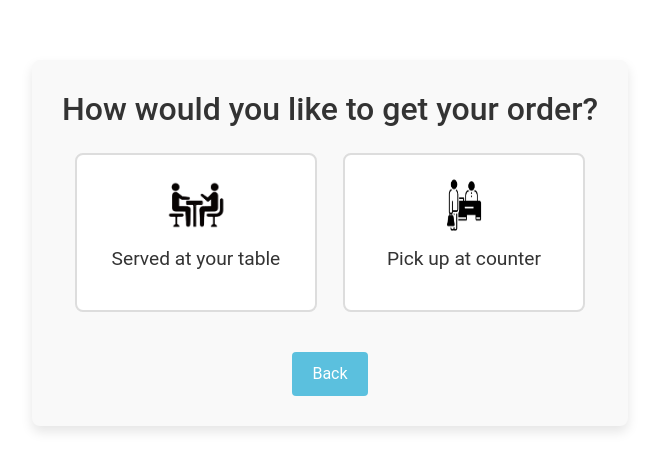
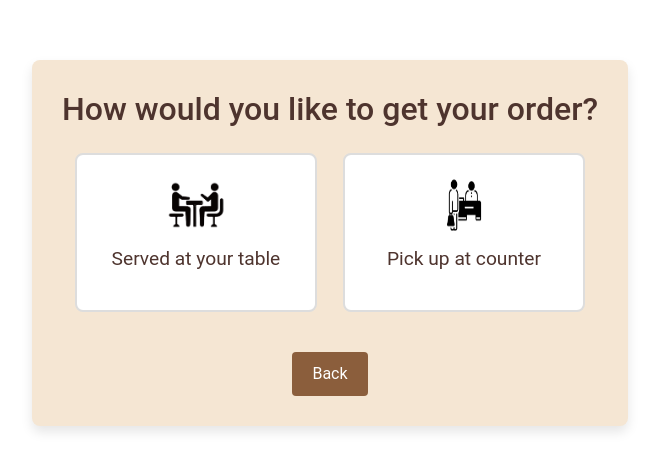
Before and after one commit to danicapine/kiosk-ordering-system, a Vue app: page /order-mode-options in a window 1280 px wide. Shown: the part 157-628 px from the top of the page, without its empty margins (310-969 px from the left). Built offline with nearby package versions, Linux system fonts and the light colour scheme.

Commit message:
Updated Order Mode Option

```diff
--- a/src/components/OrderModeOptions.vue
+++ b/src/components/OrderModeOptions.vue
@@ -89,14 +89,14 @@ export default {
   text-align: center;
   max-width: 600px;
   padding: 30px;
-  background-color: #f9f9f9;
+  background-color:  #f5e6d3;
   border-radius: 8px;
   box-shadow: 0 6px 12px rgba(0, 0, 0, 0.1);
 }
 
 h2 {
   font-size: 2em;
-  color: #333;
+  color: #4e342e;
   margin-bottom: 25px;
 }
 
@@ -125,17 +125,17 @@ h2 {
 
 .option-btn p {
   font-size: 1.2em;
-  color: #333;
+  color: #4e342e;
 }
 
 .option-btn:hover {
-  border-color: #5cb85c;
+  border-color: #4e342e;
 }
 
 .back-btn {
   margin-top: 20px;
   padding: 10px 20px;
-  background-color: #5bc0de;
+  background-color: #8b5e3c;
   color: #fff;
   border: none;
   border-radius: 4px;
@@ -144,6 +144,6 @@ h2 {
 }
 
 .back-btn:hover {
-  background-color: #31b0d5;
+  background-color: #8b5e3c;
 }
 </style>
```
